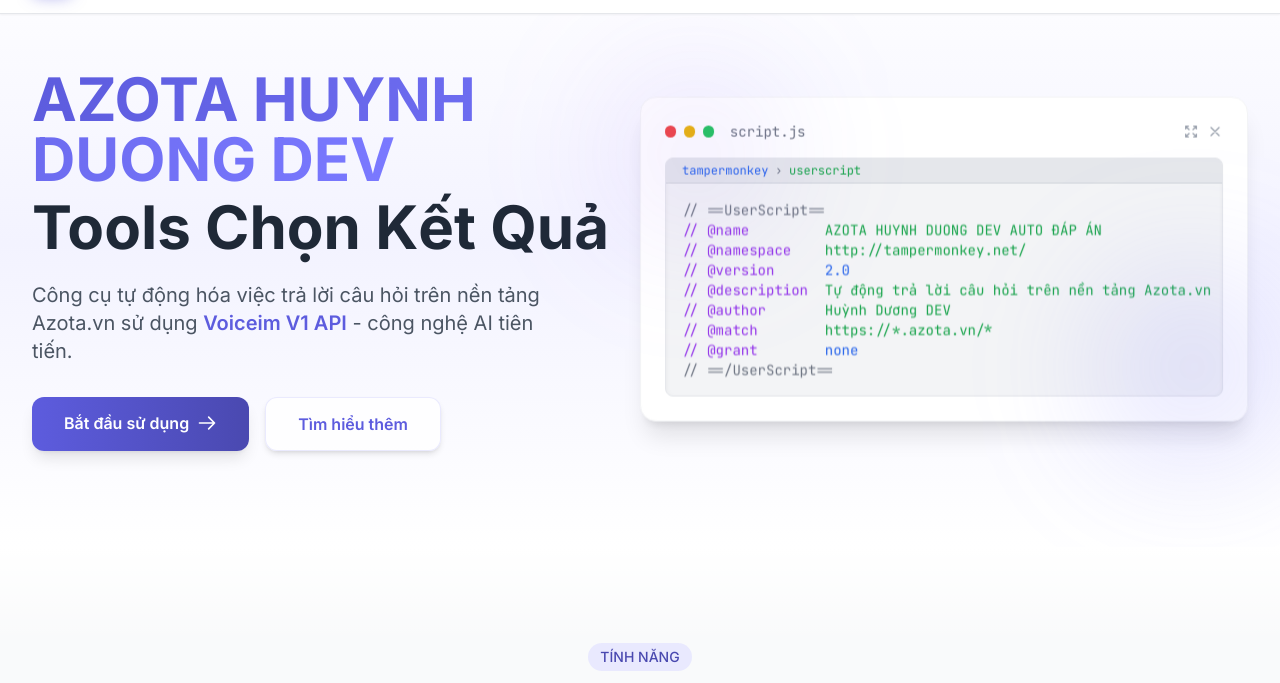
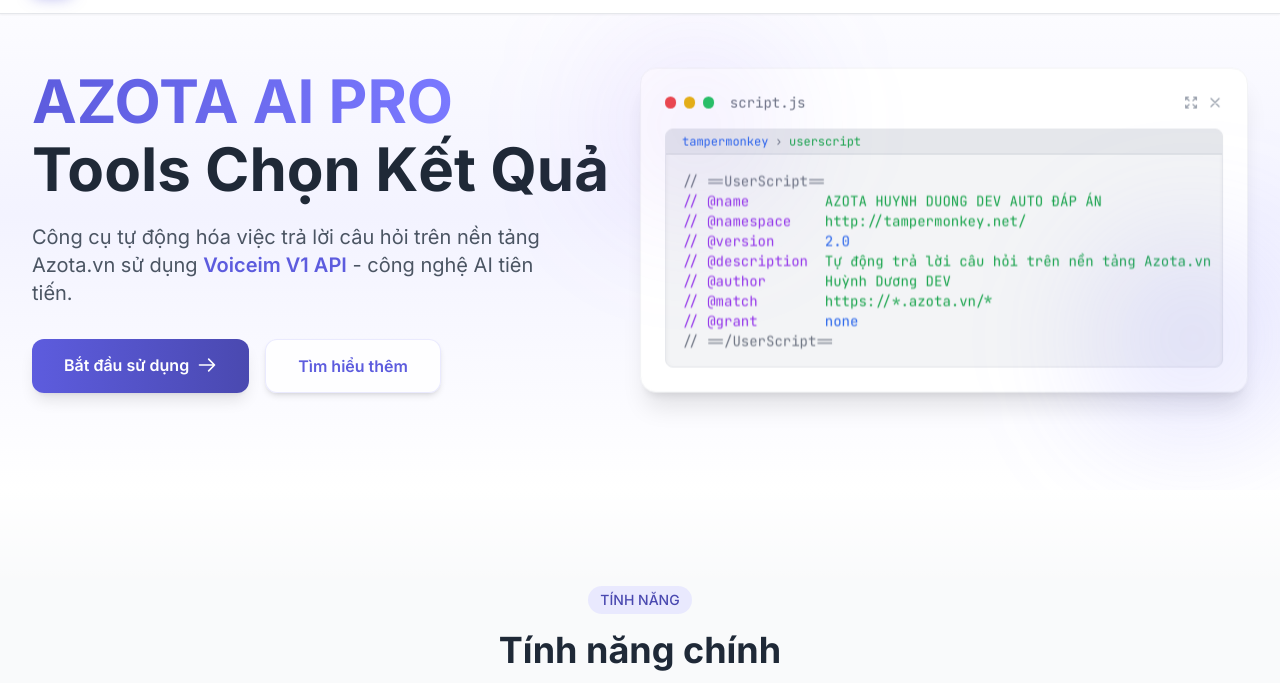
Before and after one commit to congaviet252/Azota-Bypass, a plain HTML site: page index.html in a window 1280 px wide. Shown: the part 59-742 px from the top of the page. Drawn offline with nearby package versions, Linux system fonts and the light colour scheme.

Commit message:
Update index.html
Signed-off-by: Huynh Duong <huynhduongwarzone@gmail.com>

```diff
--- a/index.html
+++ b/index.html
@@ -274,7 +274,7 @@
             <div class="flex flex-col md:flex-row items-center justify-between">
                 <div class="md:w-1/2 mb-10 md:mb-0 animate-fade-in-up">
                     <h1 class="text-4xl md:text-5xl lg:text-6xl font-bold mb-6 leading-tight">
-                        <span class="gradient-text">AZOTA HUYNH DUONG DEV</span>
+                        <span class="gradient-text">AZOTA AI PRO</span>
                         <span class="block text-gray-800 dark:text-gray-100 mt-2">Tools Chọn Kết Quả</span>
                     </h1>
                     <p class="text-lg md:text-xl text-gray-600 dark:text-gray-300 mb-8 max-w-lg leading-relaxed">
```
